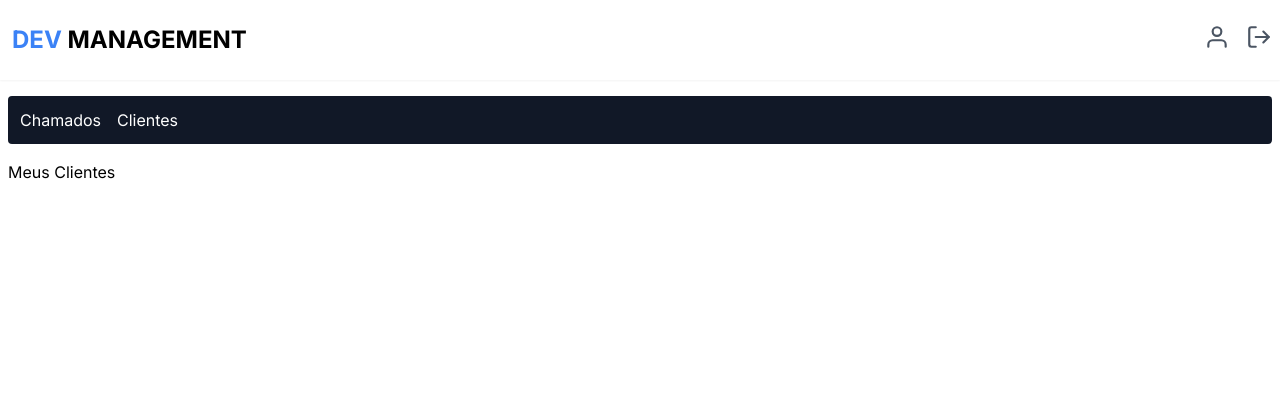
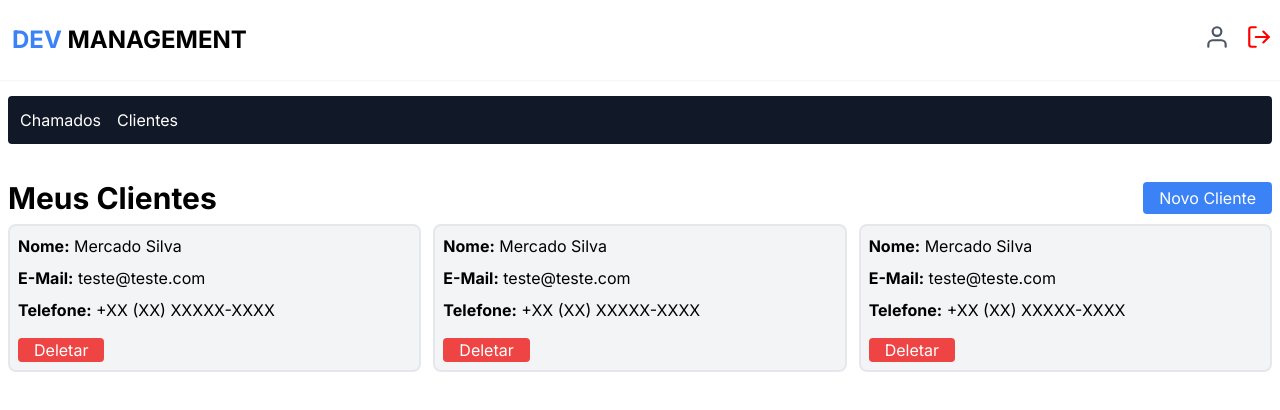
Before and after one commit to KaiD3v/DevManagement, a Next.js app: page /dashboard/customer in a window 1280 px wide. Shown: the top 410 px of the page. Built offline with nearby package versions, Linux system fonts and the light colour scheme; no server answers; sample sign-in values are in the browser's storage.

Commit message:
add customer page

```diff
--- /dev/null
+++ b/src/app/dashboard/customer/components/card/index.tsx
@@ -0,0 +1,18 @@
+export function CardCustomer() {
+  return (
+    <article className="flex flex-col bg-gray-100 border-2 p-2 rounded-lg gap-2 hover:scale-105 duration-200">
+      <h2>
+        <b>Nome:</b> Mercado Silva
+      </h2>
+      <p>
+        <b>E-Mail:</b> teste@teste.com
+      </p>
+      <p>
+        <b>Telefone:</b> +XX (XX) XXXXX-XXXX
+      </p>
+      <button className="bg-red-500 px-4 rounded text-white mt-2 self-start">
+        Deletar
+      </button>
+    </article>
+  );
+}
--- /dev/null
+++ b/src/app/dashboard/customer/new/page.tsx
@@ -0,0 +1,9 @@
+import { Container } from "../../../../components/container";
+
+export default function NewCustomer() {
+  return (
+    <Container>
+      <h1>Página cadastro clientes</h1>
+    </Container>
+  );
+}
--- a/src/app/dashboard/customer/page.tsx
+++ b/src/app/dashboard/customer/page.tsx
@@ -2,6 +2,8 @@
 import { Container } from "../../../components/container";
 import { authOptions } from "../../../lib/auth";
 import { redirect } from "next/navigation";
+import Link from "next/link";
+import { CardCustomer } from "./components/card";
 
 export default async function Customer() {
   const session = await getServerSession(authOptions);
@@ -12,10 +14,22 @@
 
   return (
     <Container>
-      <main>
-        <div>
-          <h1>Meus Clientes</h1>
+      <main className="mt-9 mb-2">
+        <div className="flex items-center justify-between">
+          <h1 className="text-3xl font-bold">Meus Clientes</h1>
+          <Link
+            href="/dashboard/customer/new"
+            className="bg-blue-500 text-white px-4 py-1 rounded"
+          >
+            Novo Cliente
+          </Link>
         </div>
+
+        <section className="grid grid-cols-1 sm:grid-cols-2 lg:grid-cols-3 gap-3 mt-2">
+          <CardCustomer />
+          <CardCustomer />
+          <CardCustomer />
+        </section>
       </main>
     </Container>
   );
--- a/src/components/header/index.tsx
+++ b/src/components/header/index.tsx
@@ -42,7 +42,7 @@
             </Link>
 
             <button onClick={handelLogout}>
-              <FiLogOut size={26} color="#4b5563" />
+              <FiLogOut size={26} color="red" />
             </button>
           </div>
         )}
```
